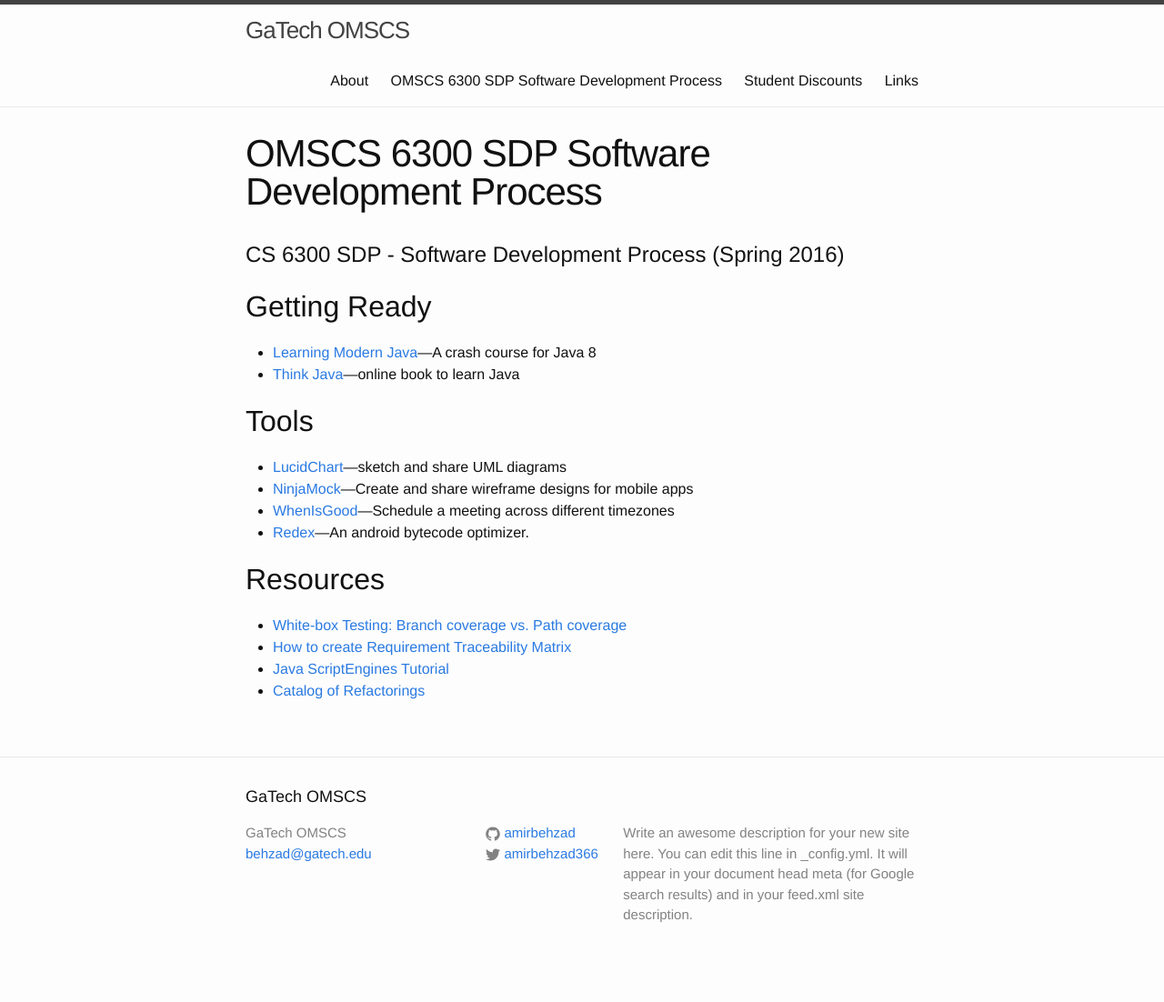
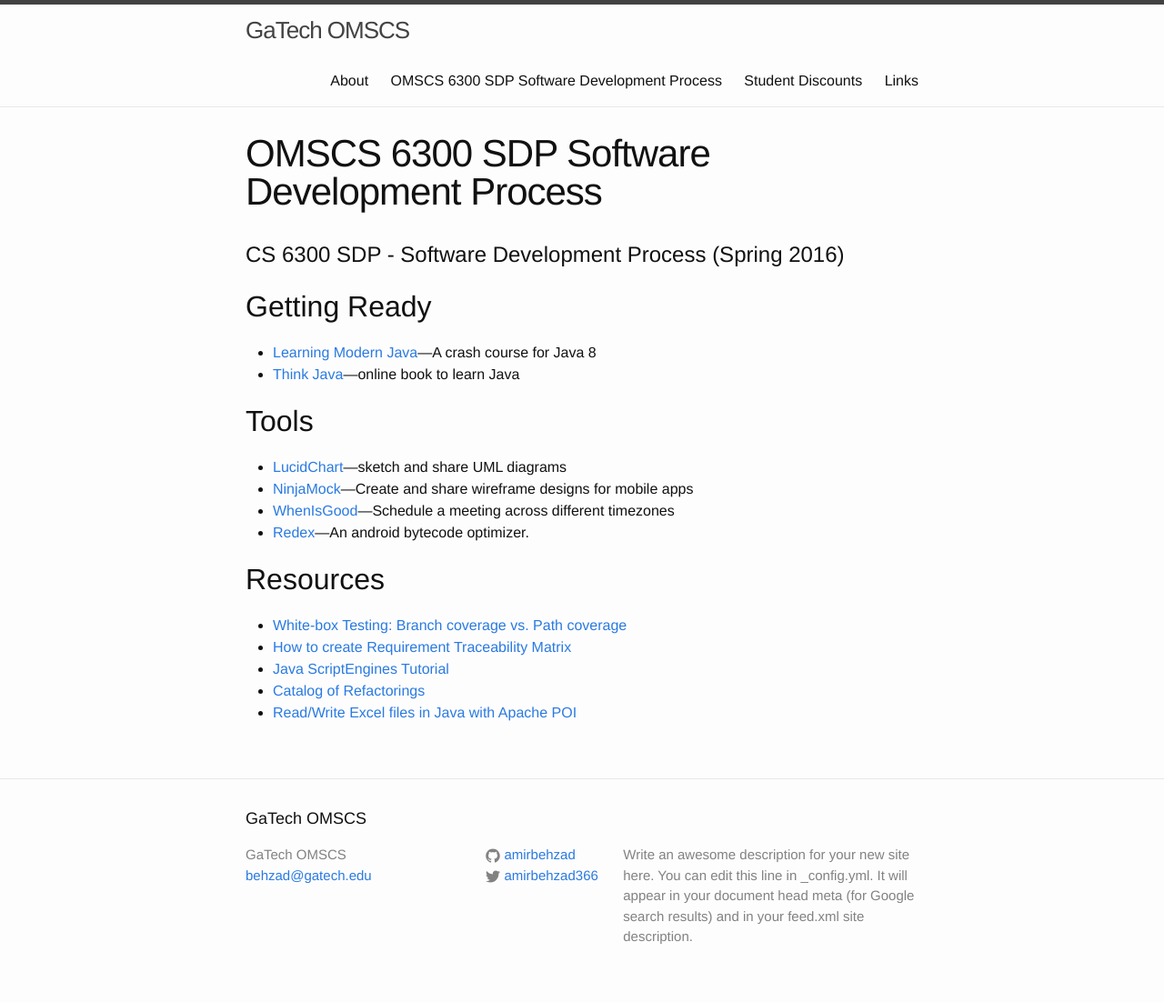
Before and after one commit to amirbehzad/omscs.info, a Jekyll site: the page built from cs6300.md, in a window 1280 px wide. Shown: the whole page at 91% size. Built offline with Jekyll 4.4.1, drawn with Linux system fonts in a browser that asks for light colours; before the commit the page ends 1078 px from its top, so only the background shows below that.

Commit message:
Added Apache POI

```diff
--- a/cs6300.md
+++ b/cs6300.md
@@ -21,3 +21,4 @@ permalink: /cs6300
 - [How to create Requirement Traceability Matrix](http://www.guru99.com/traceability-matrix.html)
 - [Java ScriptEngines Tutorial](http://www.java2s.com/Tutorial/Java/0120__Development/Passvalueandgetreturnvaluefromscript.htm)
 - [Catalog of Refactorings](http://refactoring.com/catalog/)
+- [Read/Write Excel files in Java with Apache POI](http://viralpatel.net/blogs/java-read-write-excel-file-apache-poi/)
```
